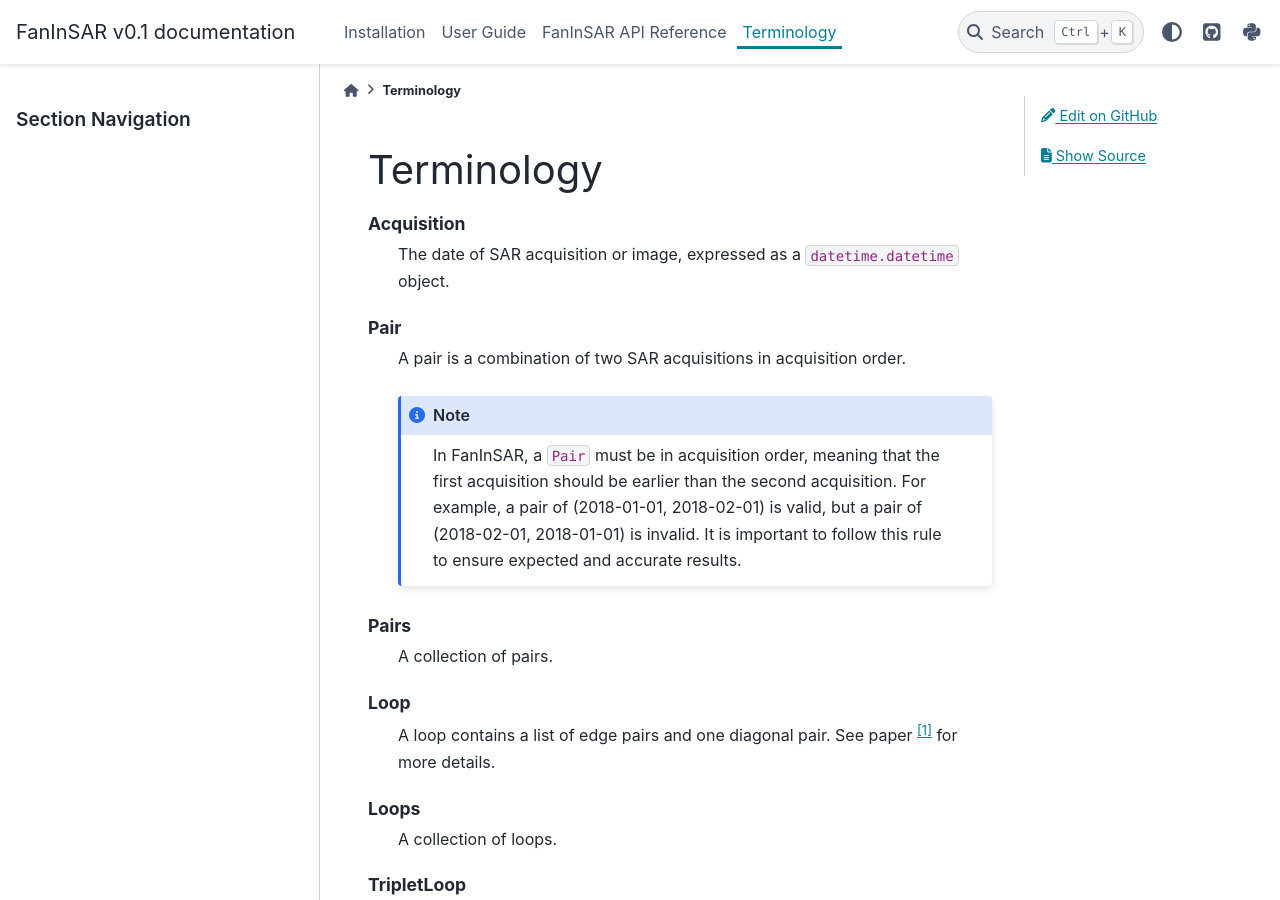
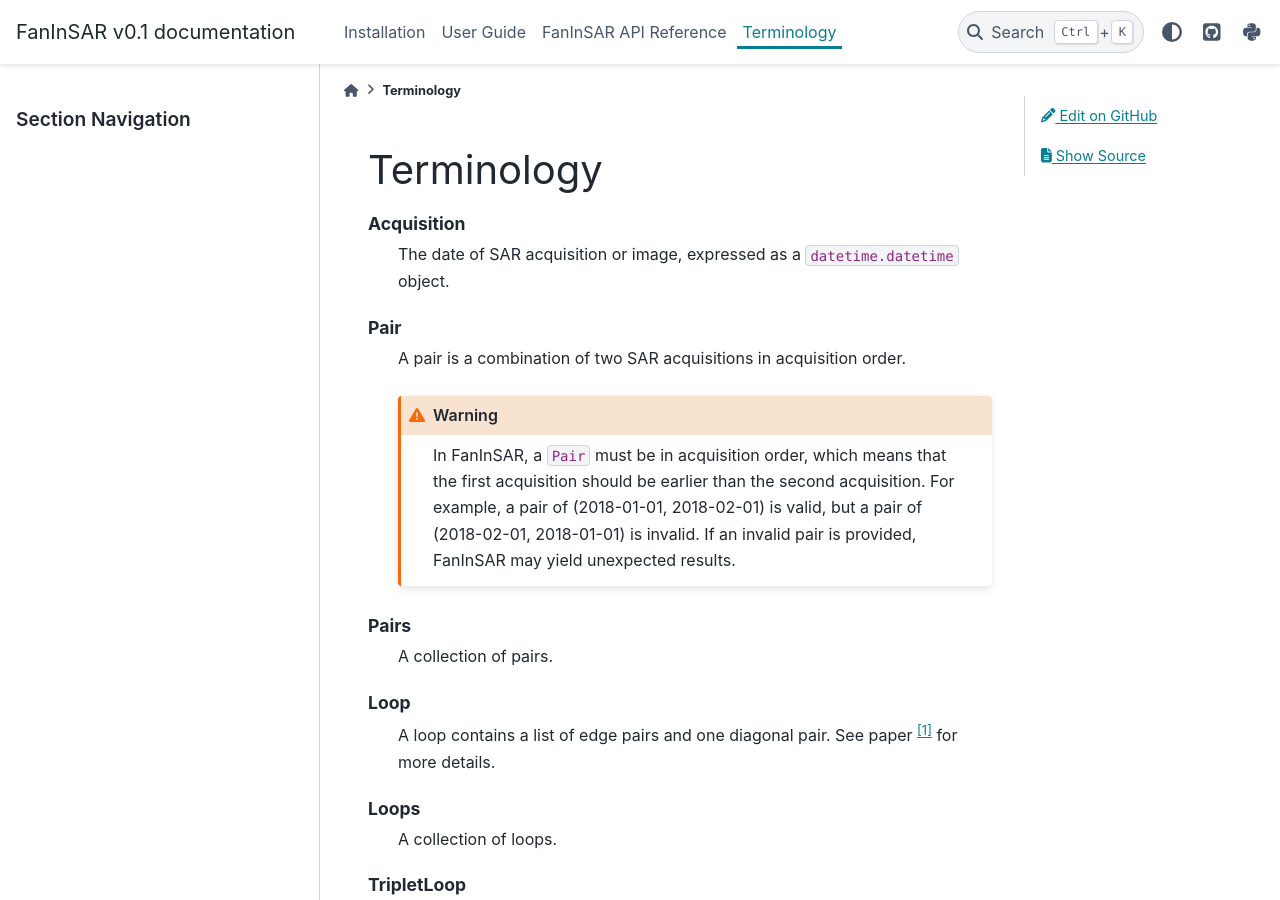
Before and after one commit to Fanchengyan/FanInSAR, a Sphinx documentation site: the page built from docs/source/terminology.rst, in a window 1280 px wide and 900 px high. Built offline with Sphinx 7.4.7 and the PyData theme 0.15.4, drawn with Linux system fonts in a browser that asks for light colours.

Commit message:
update docs

```diff
--- a/docs/source/terminology.rst
+++ b/docs/source/terminology.rst
@@ -11,9 +11,8 @@
     Pair
         A pair is a combination of two SAR acquisitions in acquisition order.
 
-        .. note::
-
-            In FanInSAR, a ``Pair`` must be in acquisition order, meaning that the first acquisition should be earlier than the second acquisition. For example, a pair of (2018-01-01, 2018-02-01) is valid, but a pair of (2018-02-01, 2018-01-01) is invalid. It is important to follow this rule to ensure expected and accurate results.
+        .. warning::
+            In FanInSAR, a ``Pair`` must be in acquisition order, which means that the first acquisition should be earlier than the second acquisition. For example, a pair of (2018-01-01, 2018-02-01) is valid, but a pair of (2018-02-01, 2018-01-01) is invalid. If an invalid pair is provided, FanInSAR may yield unexpected results.
 
     Pairs
         A collection of pairs.
```
Also changed, not shown: docs/source/user_guide/colormap.ipynb.
